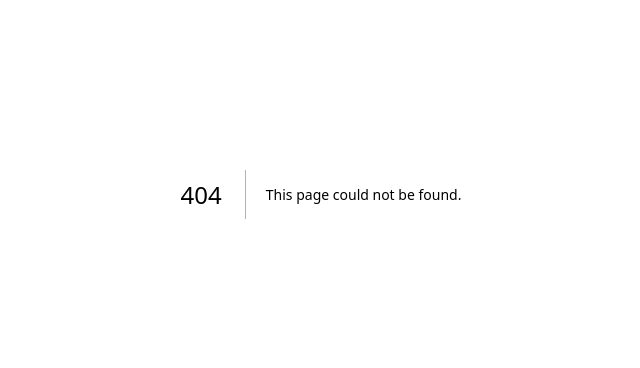
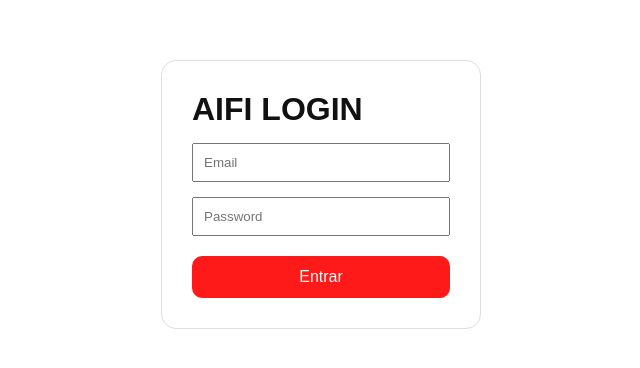
Before and after one commit to lideracademicoaifi-sketch/AIFI---TEST, a Next.js app: page /login in a window 1280 px wide. Before the commit this address had no page. Shown: the part 206-574 px from the top of the page, without its empty margins (319-959 px from the left). Built offline with nearby package versions, Linux system fonts and the light colour scheme.

Commit message:
Create page.js

```diff
--- /dev/null
+++ b/app/login/page.js
@@ -0,0 +1,46 @@
+import Link from 'next/link'
+
+export default function Login() {
+  return (
+    <main style={{
+      minHeight:'100vh',
+      display:'flex',
+      justifyContent:'center',
+      alignItems:'center'
+    }}>
+      <div style={{
+        width:'320px',
+        padding:'30px',
+        border:'1px solid #ddd',
+        borderRadius:'15px'
+      }}>
+        <h1>AIFI LOGIN</h1>
+
+        <input placeholder="Email" style={{
+          width:'100%',
+          padding:'10px',
+          marginTop:'15px'
+        }} />
+
+        <input placeholder="Password" type="password" style={{
+          width:'100%',
+          padding:'10px',
+          marginTop:'15px'
+        }} />
+
+        <Link href="/dashboard" style={{
+          display:'block',
+          marginTop:'20px',
+          background:'#FF1A1A',
+          color:'white',
+          textAlign:'center',
+          padding:'12px',
+          borderRadius:'10px',
+          textDecoration:'none'
+        }}>
+          Entrar
+        </Link>
+      </div>
+    </main>
+  )
+}
```
